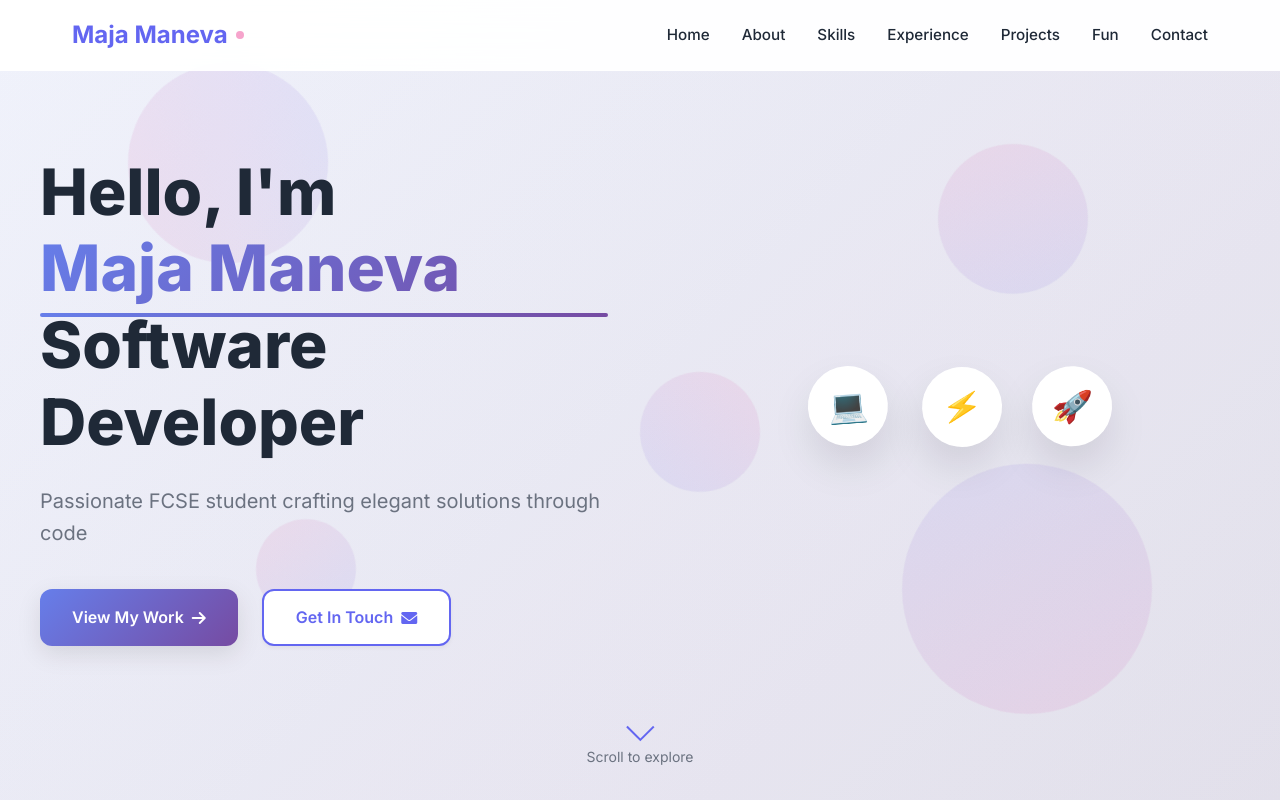
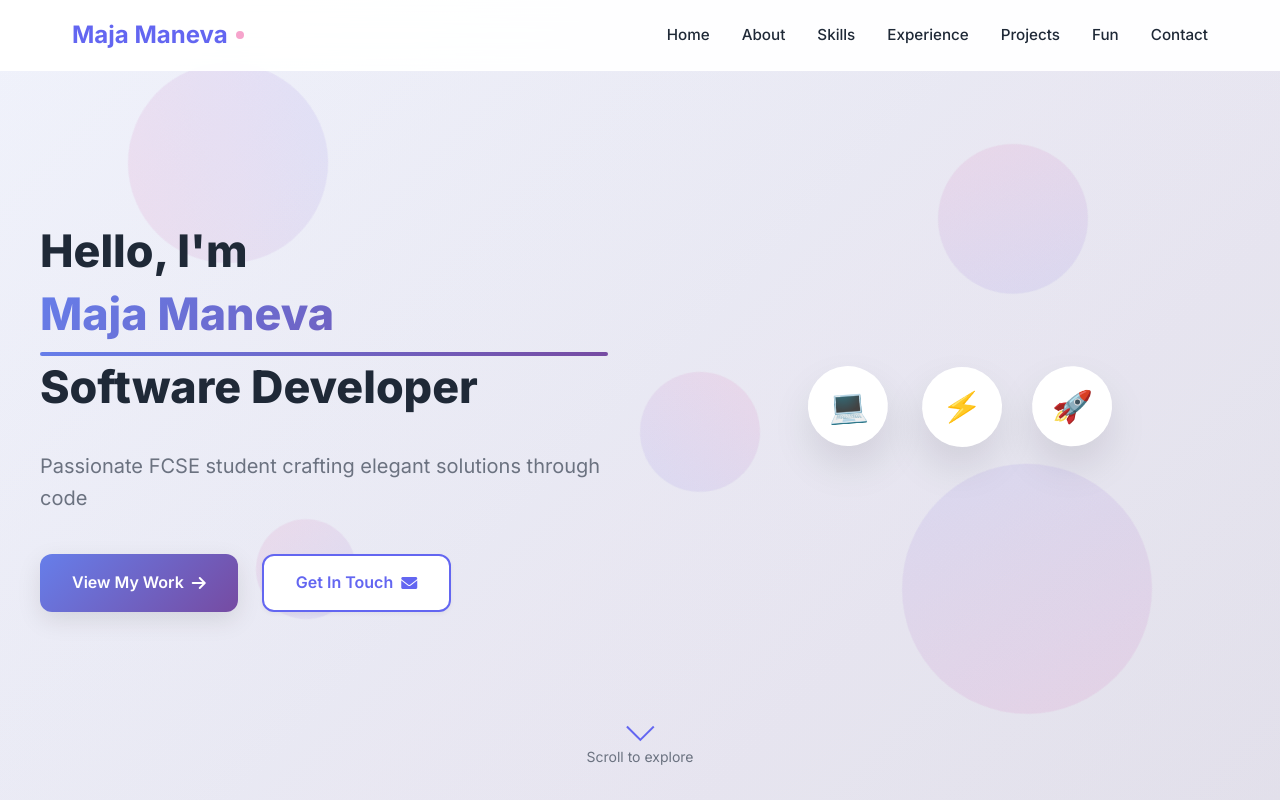
Before and after one commit to maneva133/portfolio, a plain HTML site: page index.html in a window 1280 px wide. Shown: the top 800 px of the page. Drawn offline with nearby package versions, Linux system fonts and the light colour scheme.

Commit message:
minor changes

```diff
--- a/style.css
+++ b/style.css
@@ -248,10 +248,11 @@ body {
 }
 
 .hero-title {
-    font-size: clamp(2.5rem, 5vw, 4rem);
+    font-size: clamp(1.8rem, 4vw, 2.8rem);
     font-weight: 800;
-    line-height: 1.2;
-    margin-bottom: 1.5rem;
+    line-height: 1.4;
+    margin-bottom: 2rem;
+    margin-top: 2rem;
 }
 
 .title-line {
@@ -266,6 +267,8 @@ body {
     -webkit-text-fill-color: transparent;
     background-clip: text;
     position: relative;
+    margin-bottom: 10px;
+
 }
 
 .title-highlight::after {
```
